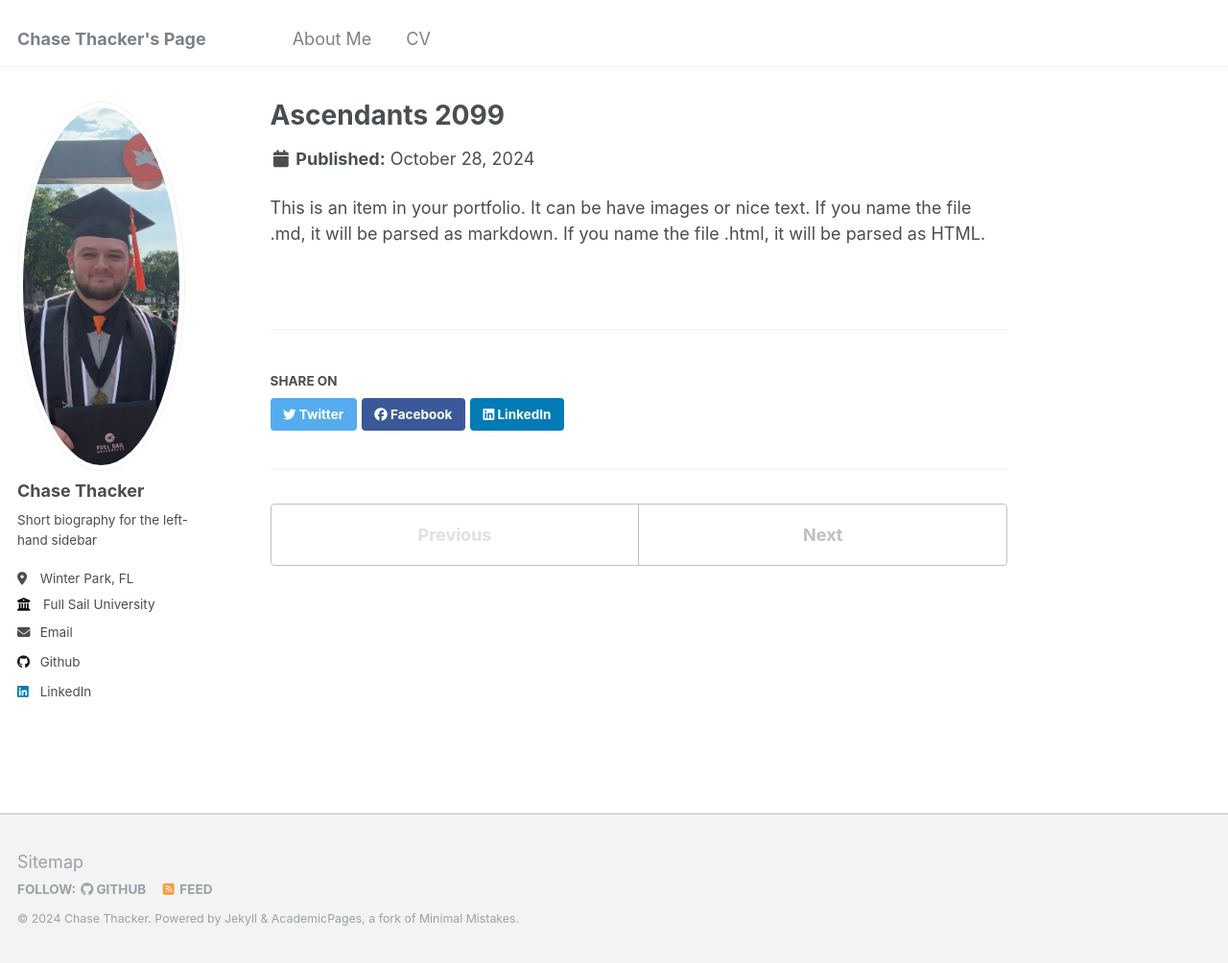
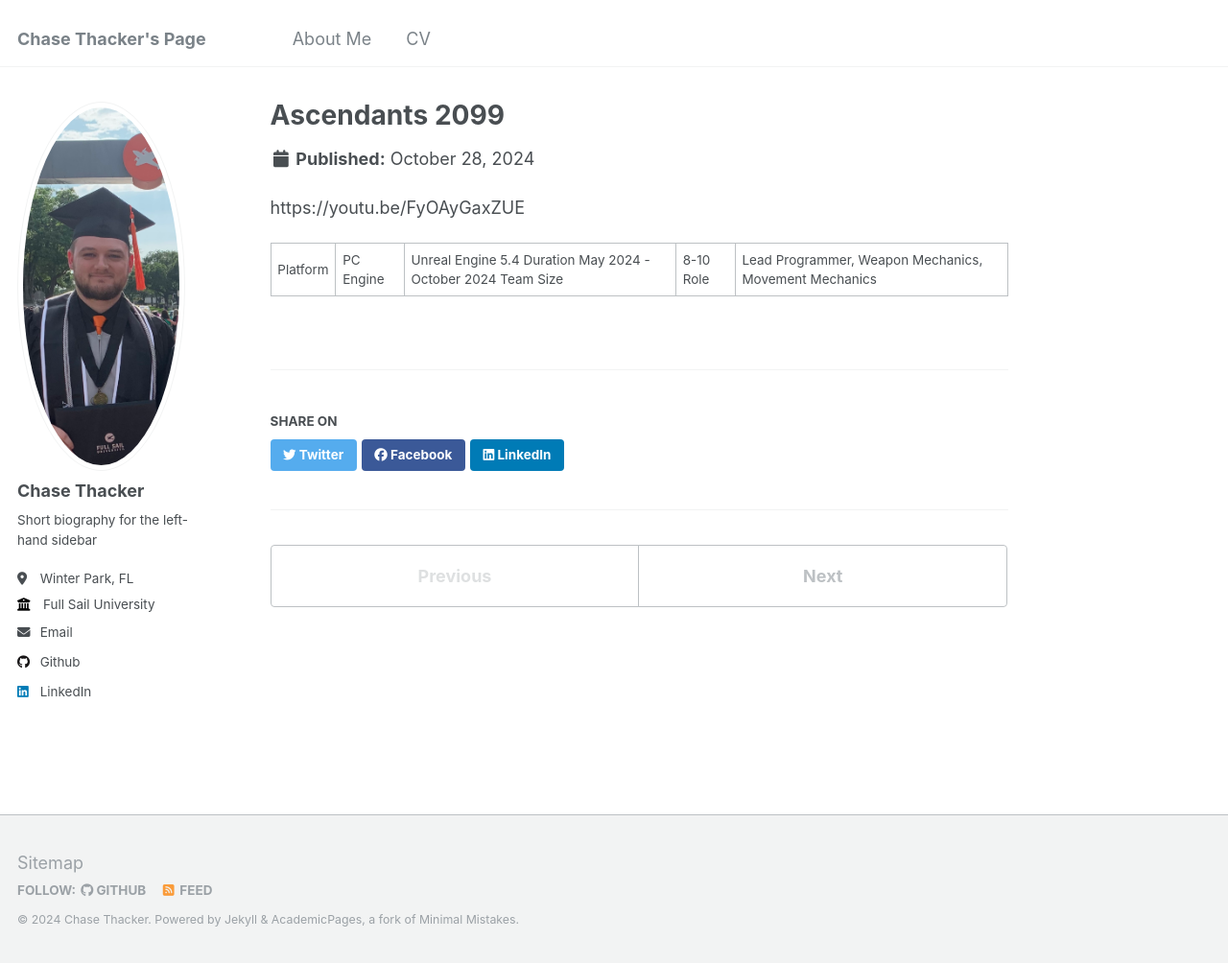
Before and after one commit to thackattack42/thackattack42.github.io, a Jekyll site: the page built from _portfolio/portfolio-1.md, in a window 1280 px wide and 1004 px high. Shown: the whole window at 96% size. Built offline with Jekyll 4.4.1, drawn with Linux system fonts in a browser that asks for light colours.

Commit message:
Update portfolio-1.md

```diff
--- a/_portfolio/portfolio-1.md
+++ b/_portfolio/portfolio-1.md
@@ -4,4 +4,6 @@ excerpt: "A fast-paced arena FPS game set in the year 2099. Cyberpunk androids a
 collection: portfolio
 ---
 
-This is an item in your portfolio. It can be have images or nice text. If you name the file .md, it will be parsed as markdown. If you name the file .html, it will be parsed as HTML.
+https://youtu.be/FyOAyGaxZUE
+
+Platform | PC      Engine | Unreal Engine 5.4      Duration May 2024 - October 2024      Team Size | 8-10      Role | Lead Programmer, Weapon Mechanics, Movement Mechanics
```
